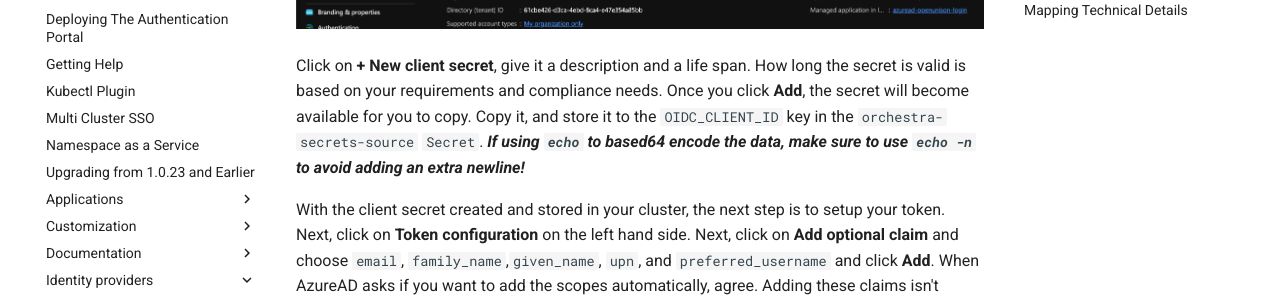
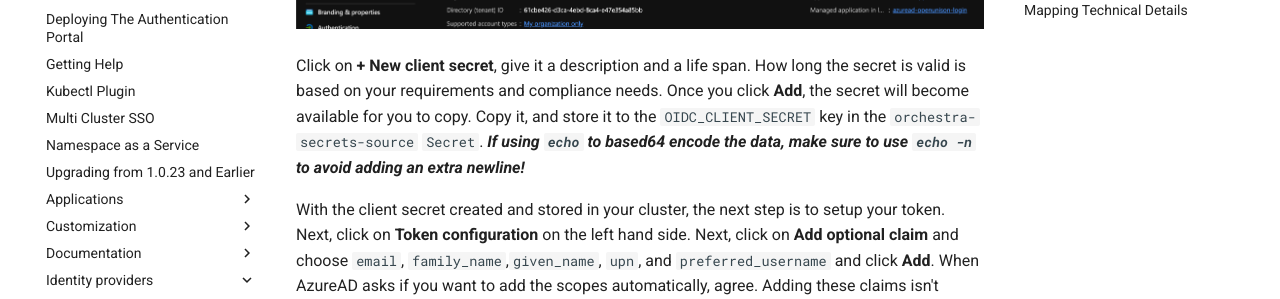
Before and after one commit to TaylorMonacelli/openunison.github.io, an MkDocs documentation site: the page built from docs/identity providers/azuread.md, in a window 1280 px wide and 900 px high, scrolled down 1789 px. Shown: the part 152-451 px from the top of the window. Built offline with MkDocs 1.6.1 and Material for MkDocs 9.7.7, drawn with Linux system fonts in a browser that asks for light colours.

Commit message:
fixed bugs in azuread docs

```diff
--- a/docs/identity providers/azuread.md
+++ b/docs/identity providers/azuread.md
@@ -44,7 +44,7 @@
 
 ![Create Client Secret](../../../assets/images/identity-providers/azuread/2.png)
 
-Click on **+ New client secret**, give it a description and a life span.  How long the secret is valid is based on your requirements and compliance needs.  Once you click **Add**, the secret will become available for you to copy.  Copy it, and store it to the `OIDC_CLIENT_ID` key in the `orchestra-secrets-source` `Secret`.  ***If using `echo` to based64 encode the data, make sure to use `echo -n` to avoid adding an extra newline!***
+Click on **+ New client secret**, give it a description and a life span.  How long the secret is valid is based on your requirements and compliance needs.  Once you click **Add**, the secret will become available for you to copy.  Copy it, and store it to the `OIDC_CLIENT_SECRET` key in the `orchestra-secrets-source` `Secret`.  ***If using `echo` to based64 encode the data, make sure to use `echo -n` to avoid adding an extra newline!***
 
 With the client secret created and stored in your cluster, the next step is to setup your token.  Next, click on **Token configuration** on the left hand side.  Next, click on **Add optional claim** and choose `email`, `family_name`,`given_name`, `upn`, and `preferred_username` and click **Add**.  When AzureAD asks if you want to add the scopes automatically, agree.  Adding these claims isn't required, but will make it much easier to manage your integration.
 
```
Also changed, not shown: other parts of docs/identity providers/azuread.md (+1 -1 lines).
